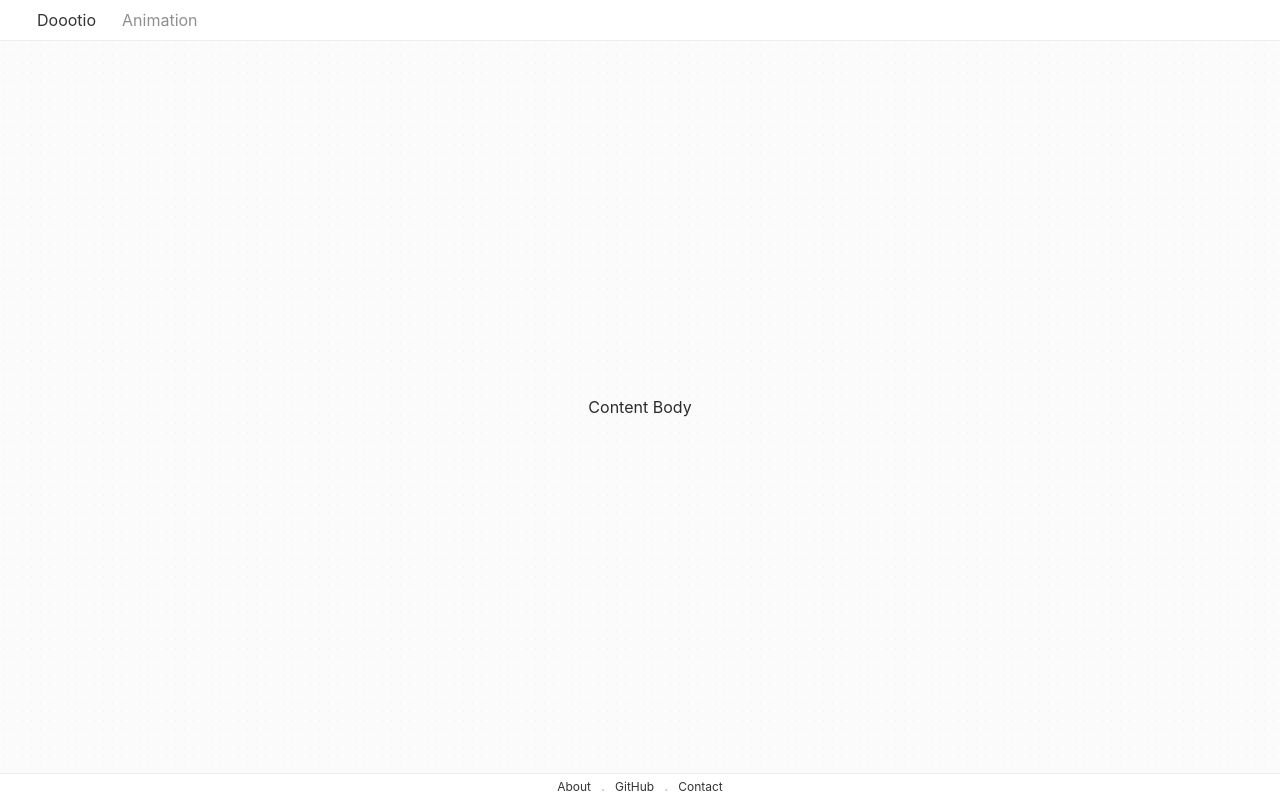
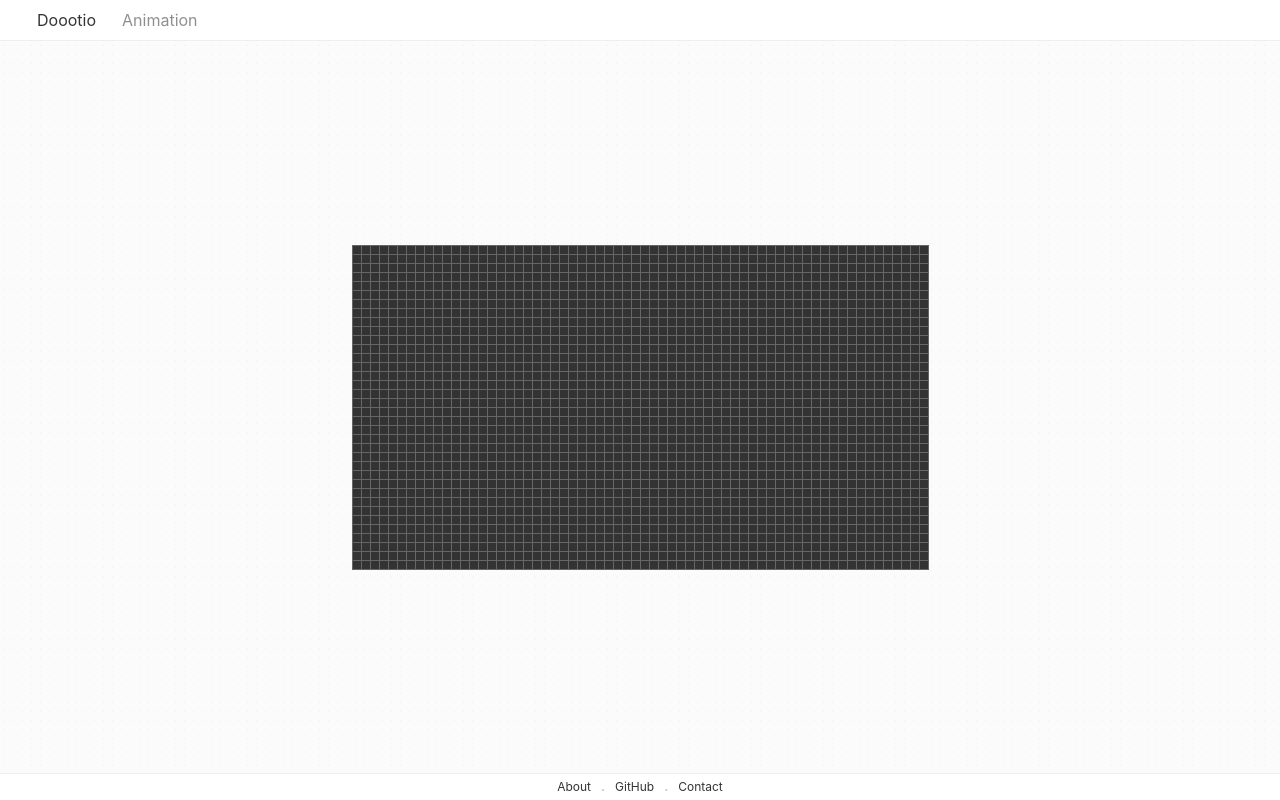
Before and after one commit to 3pelesht/doootio, a plain HTML site: page index.html in a window 1280 px wide. Drawn offline with Linux system fonts and the light colour scheme.

Commit message:
board design and basic functionality

```diff
--- a/index.html
+++ b/index.html
@@ -35,7 +35,9 @@
 	</div>
 
 	<div class="content">
-		<div class="content-body">Content Body</div>
+		<div class="content-body" id="content-body">
+			<div id="table"></div>
+		</div>
 	</div>
 
 	<div class="footer">
--- a/static/css/board.css
+++ b/static/css/board.css
@@ -0,0 +1,29 @@
+.row {
+    margin: 0px;
+    padding: 0px;
+    display: flex;
+    background: #333333;
+}
+
+.cell {
+    width: 9px;
+    height: 9px;
+    margin: 0px;
+    padding: 0px;
+    border-top: 1px solid #666666;
+    border-left: 1px solid #666666;
+}
+
+.cell:last-child {
+    border-right: 1px solid #666666;
+    width: 10px;
+}
+
+.row:last-child .cell {
+    border-bottom: 1px solid #666666;
+    height: 10px;
+}
+
+.select {
+    background: red;
+}
--- a/static/js/script.js
+++ b/static/js/script.js
@@ -0,0 +1,21 @@
+function createElement()
+{
+	for(var i = 0; i < 36; i++)
+	{
+		var row = document.createElement('div');
+		row.setAttribute('class', 'row');
+
+		for (var j = 0; j < 64 ; j++)
+		{
+			var cell = document.createElement('div');
+			cell.setAttribute('class', 'cell');
+			cell.onclick = function(){
+				this.classList.add('select');
+			}
+			row.appendChild(cell);
+		}
+
+		document.getElementById('table').appendChild(row);
+	}
+}
+createElement();
```
